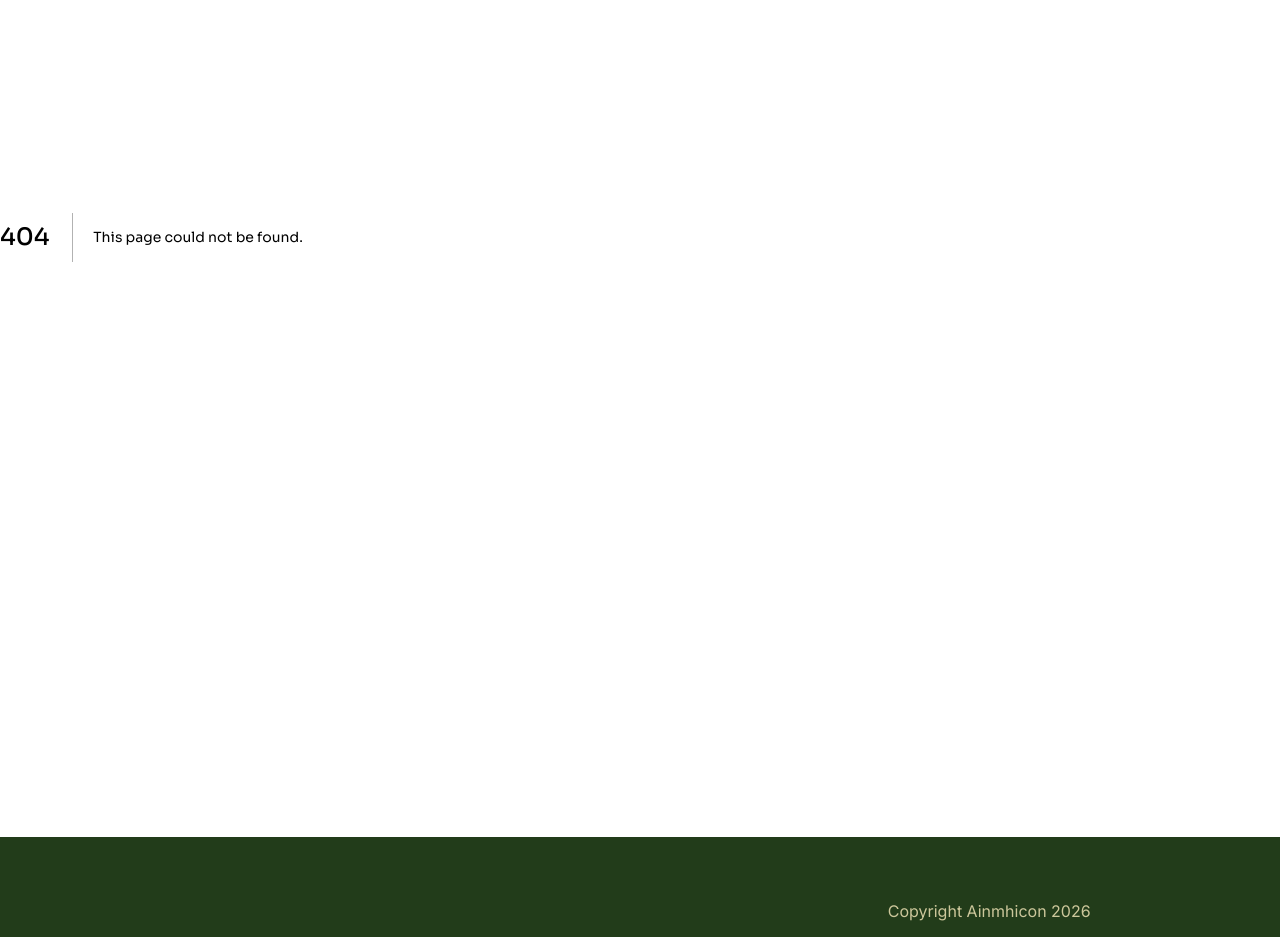
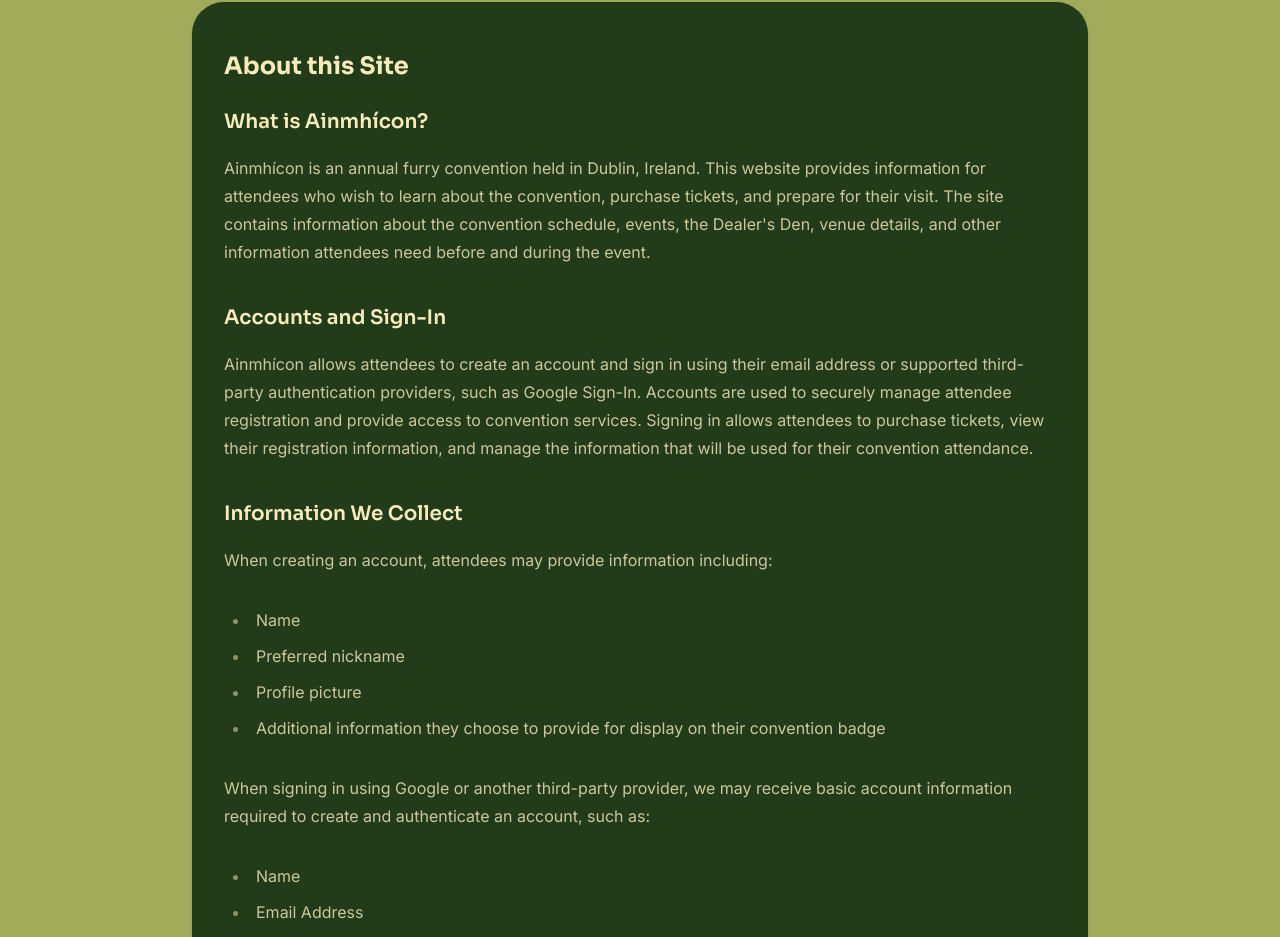
Before and after one commit to ja-zzy/ainmhicon.ie, a Next.js app: page /about in a window 1280 px wide. Before the commit this address had no page. Shown: the part 263-1200 px from the top of the page. Built offline with nearby package versions, Linux system fonts and the light colour scheme.

Commit message:
about page for google

```diff
--- /dev/null
+++ b/app/about/page.tsx
@@ -0,0 +1,63 @@
+export default function CodeOfConduct() {
+    return (
+        <article className="flex flex-col flex-1 items-center prose m-auto [&_p]:mt-1 [&_p]:mb-1">
+            <div className="w-full bg-base-100">
+                <h1 className="m-auto py-10 pb-0 md:pb-10 text-center text-5xl sm:text-[2.8em]">Ainmhícon</h1>
+            </div>
+            <div className="card bg-base-200 card-lg shadow-sm w-[90vw] md:w-[70vw] max-w-275 lg:card-side">
+                <div className="card-body py-12">
+                    <div className="flex flex-col flex-1">
+                        <h2 className="mt-0 ">About this Site</h2>
+                        <h3>What is Ainmhícon?</h3>
+                        <p>Ainmhícon is an annual furry convention held in Dublin, Ireland. This website provides information for attendees who wish to learn about the convention, purchase tickets, and prepare for their visit.
+                            The site contains information about the convention schedule, events, the Dealer's Den, venue details, and other information attendees need before and during the event.
+                        </p>
+                        <h3>Accounts and Sign-In</h3>
+                        <p>Ainmhícon allows attendees to create an account and sign in using their email address or supported third-party authentication providers, such as Google Sign-In.
+                            Accounts are used to securely manage attendee registration and provide access to convention services. Signing in allows attendees to purchase tickets, view their registration information, and manage the information that will be used for their convention attendance.</p>
+                        <h3>Information We Collect</h3>
+                        <p>When creating an account, attendees may provide information including:</p>
+                        <ul>
+                            <li>Name</li>
+                            <li>Preferred nickname</li>
+                            <li>Profile picture</li>
+                            <li>Additional information they choose to provide for display on their convention badge</li>
+                        </ul>
+                        <p>When signing in using Google or another third-party provider, we may receive basic account information required to create and authenticate an account, such as:</p>
+                        <ul>
+                            <li>Name</li>
+                            <li>Email Address</li>
+                            <li>Profile picture (where available)</li>
+                        </ul>
+                        <p>This information is used only to provide account functionality, manage convention registrations, and create attendee records.</p>
+                        <h3>How We Use Your Information</h3>
+                        <p>Information provided through an Ainmhícon account is used to:</p>
+                        <ul>
+                            <li>Create and manage attendee accounts</li>
+                            <li>Process ticket purchases for convention attendance</li>
+                            <li>Provide attendees with their registration information</li>
+                            <li>Prepare convention badges</li>
+                            <li>Communicate important information relating to convention attendance</li>
+                        </ul>
+                        <p>We do not sell personal information or use account information for advertising purposes.</p>
+                        <h3>Tickets and Convention Registration</h3>
+                        <p>Through their account, attendees can purchase tickets for different dates and ticket tiers. Registered attendees can access the information they need for check-in and attendance at the convention.</p>
+                        <h3>Other Site Features</h3>
+                        <p>The Ainmhícon website also provides information about:</p>
+
+                        <ul>
+                            <li>Dealer's Den applications and information for artists and vendors</li>
+                            <li>Convention events and schedules</li>
+                            <li>Venue information</li>
+                            <li>Other updates related to the convention</li>
+                        </ul>
+                        <h3>Google Sign-In</h3>
+                        <p>Google Sign-In is provided as a convenient and secure way for attendees to access their Ainmhícon account. Google authentication is used only to verify a user's identity and help create or access their Ainmhícon account.</p>
+                        <p>Ainmhícon only requests the basic Google account information required for account authentication, such as name, email address, and profile information where available.</p>
+                        <p>For more information about how we handle personal information, please see our <a href='privacy-policy'>Privacy Policy</a>.</p>
+                    </div>
+                </div>
+            </div>
+        </article>
+    );
+}
```
